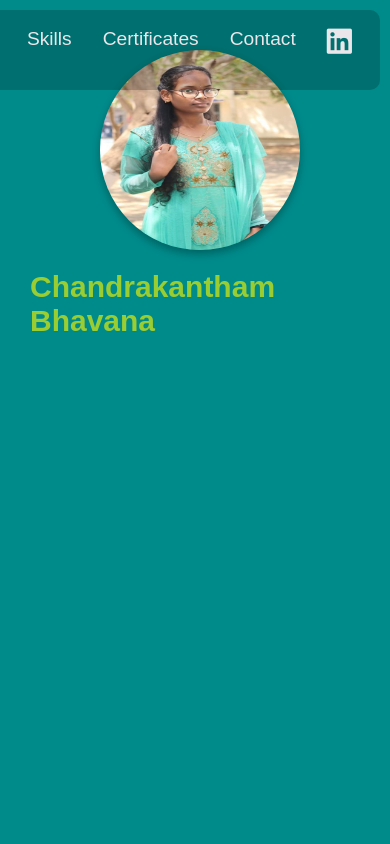
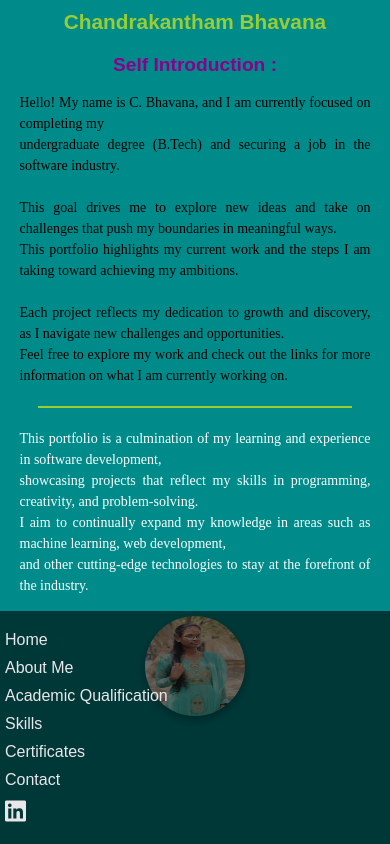
Before and after one commit to C-bhavana101005/Bhavana-Portfolio, a plain HTML site: page index.html in a window 390 px wide. Drawn offline with Linux system fonts and the light colour scheme.

Commit message:
Update index.html

```diff
--- a/index.html
+++ b/index.html
@@ -1,73 +1,78 @@
-<html>
+<!doctype html>
+<html lang="en">
   <head>
+    <meta charset="utf-8">
+    <meta name="viewport" content="width=device-width, initial-scale=1">
     <title>Bhavana</title>
     <link rel="stylesheet" href="https://cdnjs.cloudflare.com/ajax/libs/font-awesome/6.0.0-beta3/css/all.min.css">
-    </head>
-    <body style="background-color:darkcyan;">
     <style>
-
       body {
         font-family: Arial, sans-serif;
         margin: 0;
         padding: 0;
+        background-color: darkcyan;
       }
-            p {
-                position: fixed;
-                left: 600px;
-                bottom: 300px;
-                text-align: justify;
-                font-family: serif;
-                font-size: 20px;
-                line-height: 1.5;
-            }
+
       img {
-                position: fixed;
-                top: 50px;
-                left: 100px;
+        display: block;
+        margin: 20px auto;
         border-radius: 50%;
         box-shadow: 0 4px 8px rgba(0, 0, 0, 0.3);
+        width: 150px;
+        height: 150px;
       }
+
       h1 {
-                position: fixed;
-                top: 250px;
-                left: 30px;
-                font-size: 30px;
+        text-align: center;
+        font-size: 2rem;
         color: yellowgreen;
+        margin-top: 10px;
       }
       h2 {
-                position: fixed;
-                top: 100px;
-                left: 600px;
-                font-size: 30px;
+        text-align: center;
+        font-size: 1.8rem;
         color: darkmagenta;
+        margin-top: 20px;
       }
+
+      p {
+        max-width: 90%;
+        margin: 0 auto;
+        font-family: serif;
+        font-size: 18px;
+        line-height: 1.5;
+        text-align: justify;
+      }
+
       hr {
-                position: fixed;
-                left: 600px;
-                bottom: 250px;
-                width: 500px;
+        margin: 20px auto;
+        width: 80%;
+        max-width: 500px;
         border: 1px solid yellowgreen;
       }
+
       .additional-info {
-                position: fixed;
-                left: 600px;
-                bottom: 200px;
+        max-width: 90%;
+        margin: 0 auto;
         font-family: serif;
-                font-size: 18px;
+        font-size: 16px;
         color: white;
         line-height: 1.5;
+        text-align: justify;
       }
+
      .navbar {
         position: fixed;
-                top: 10px;
-                right: 10px;
+        bottom: 0;
+        left: 0;
+        right: 0;
         display: flex;
-                flex-direction: row;
-                gap: 15px;
-                background-color: rgba(0, 0, 0, 0.2);
-                padding: 10px 20px;
-                border-radius: 10px;
+        justify-content: space-around;
+        background-color: rgba(0, 0, 0, 0.6);
+        padding: 10px;
+        z-index: 1000;
       }
+
       .navbar a {
         text-decoration: none;
         color: rgb(235, 230, 233);
@@ -75,19 +80,80 @@
         padding: 8px;
         transition: color 0.3s ease;
       }
+
       .navbar a:hover {
         color: lightblue;
       }
+
       .linkedin-icon {
         color: rgb(235, 230, 233);
         font-size: 1.5em;
         transition: color 0.3s ease;
       }
+
       .linkedin-icon:hover {
         color: lightskyblue;
       }
+
+      /* Responsive Design for Tablets */
+      @media screen and (max-width: 768px) {
+        img {
+          width: 120px;
+          height: 120px;
+        }
+
+        h1 {
+          font-size: 1.5rem;
+        }
+
+        h2 {
+          font-size: 1.4rem;
+        }
+
+        p, .additional-info {
+          font-size: 16px;
+        }
+
+        .navbar {
+          padding: 10px;
+        }
+
+        .navbar a {
+          font-size: 1rem;
+        }
+      }
+        /* Responsive Design for Mobile */
+      @media screen and (max-width: 480px) {
+        img {
+          width: 100px;
+          height: 100px;
+        }
+
+        h1 {
+          font-size: 1.3rem;
+        }
+
+        h2 {
+          font-size: 1.2rem;
+        }
+
+        p, .additional-info {
+          font-size: 14px;
+        }
+
+        .navbar {
+          flex-direction: column;
+          padding: 15px 0;
+        }
+
+        .navbar a {
+          font-size: 1rem;
+          padding: 5px;
+        }
+      }
     </style>
-
+  </head>
+  <body>
      <h1>Chandrakantham Bhavana</h1>
     <h2>Self Introduction :</h2>
     <p>
@@ -98,18 +164,16 @@
       Each project reflects my dedication to growth and discovery, as I navigate new challenges and opportunities. <br>Feel free to explore my work and check out the links for more information on what I am currently working on.
     </p>
 
-        <!-- Horizontal line below the paragraph -->
     <hr>
 
-        <!-- Additional info below the horizontal line -->
-        <div class="additional-info" style="position: fixed; left: 600px; bottom: 100px; text-align: justify; font-family: serif; font-size: 20px; line-height: 1.5;">
+    <div class="additional-info">
       This portfolio is a culmination of my learning and experience in software development, <br>
       showcasing projects that reflect my skills in programming, creativity, and problem-solving. <br>
       I aim to continually expand my knowledge in areas such as machine learning, web development, <br>
       and other cutting-edge technologies to stay at the forefront of the industry.
     </div>
 
-        <img src="pic.jpg" width="200" height="200" alt="Profile Picture">
+    <img src="pic.jpg" alt="Profile Picture">
 
     <div class="navbar">
       <a href="index.html">Home</a>
```
Lines whose indentation alone changed are shown as unchanged.
